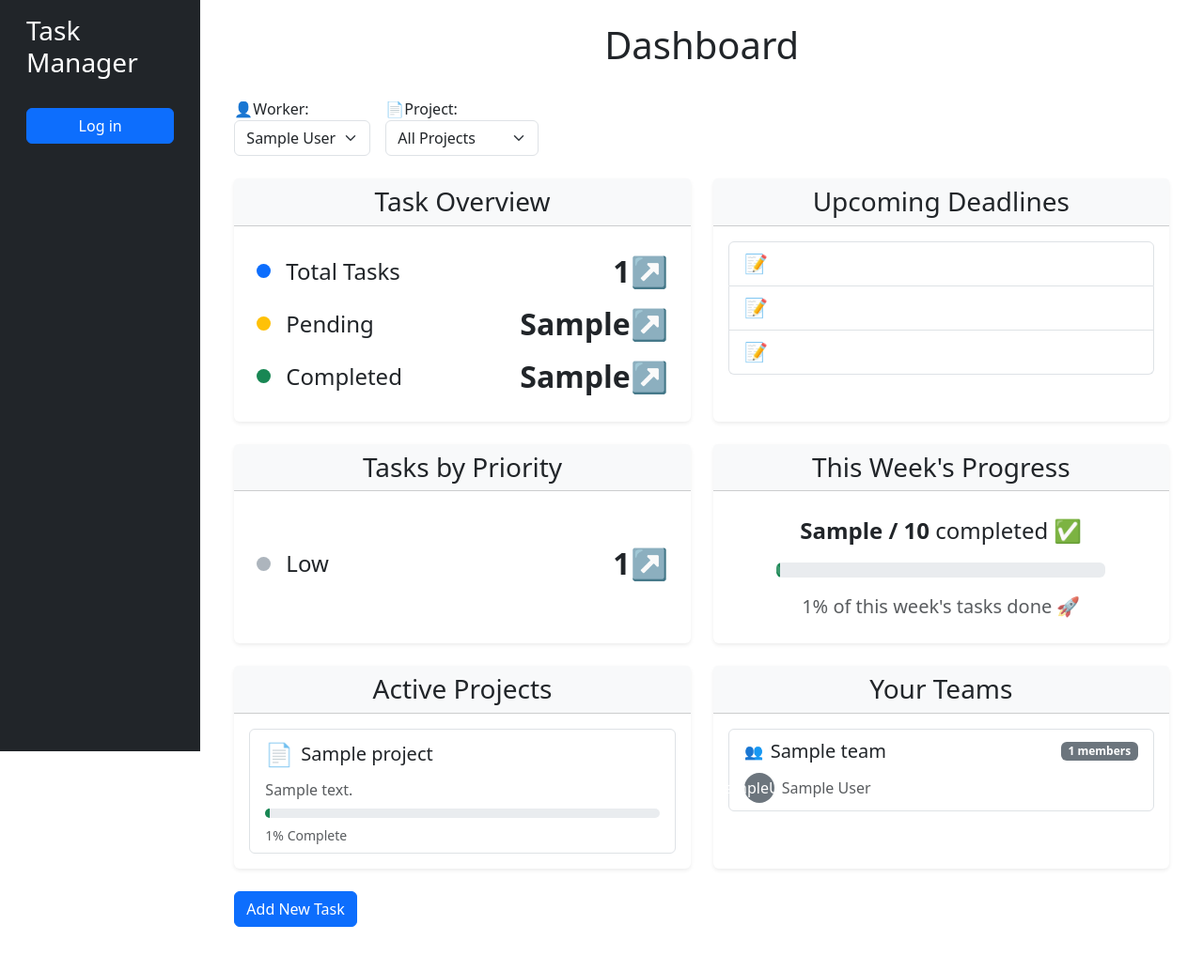
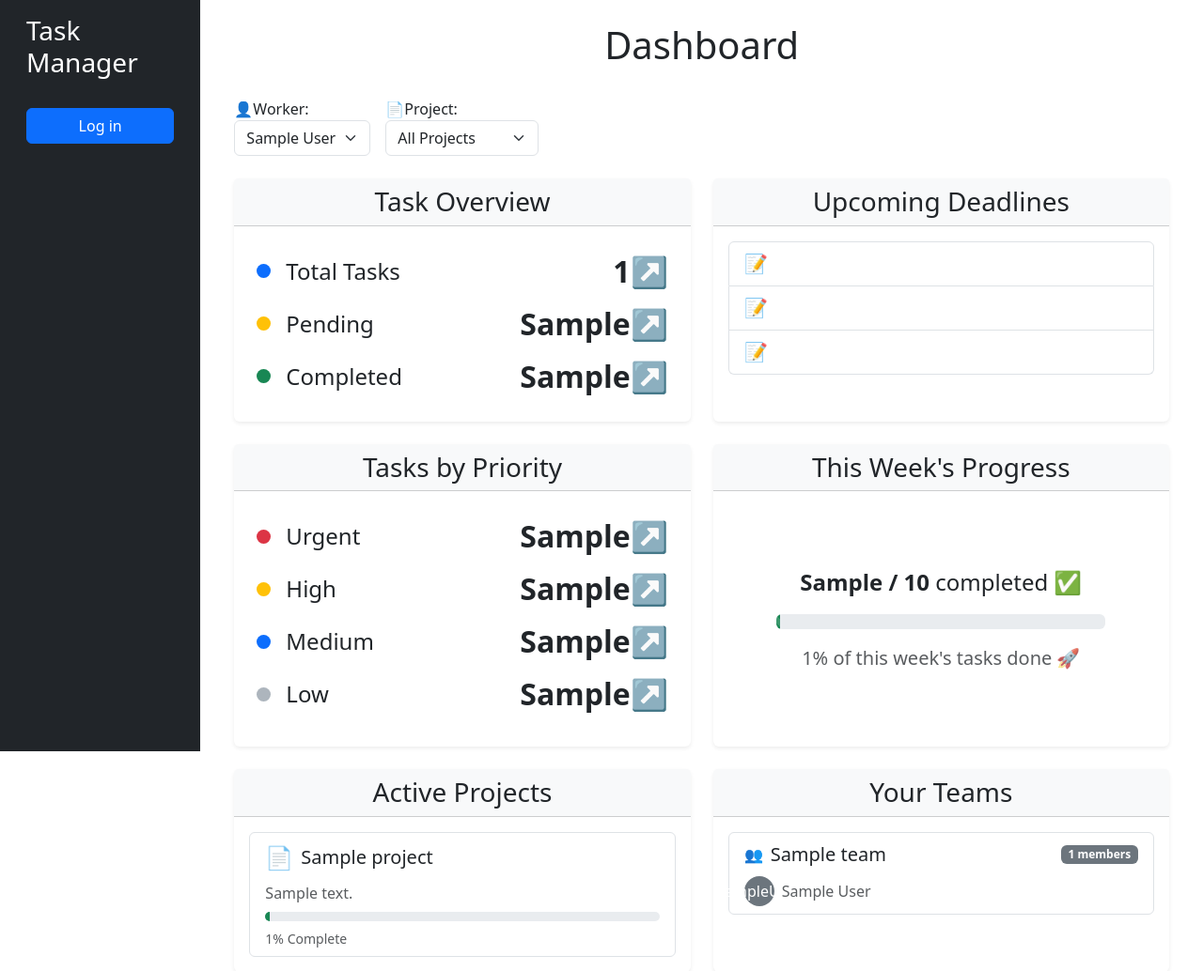
Before and after one commit to omerlenko/it-task-manager, a Django app: template templates/task_manager/index.html in a window 1280 px wide. Shown: the top 1034 px of the page at 94% size. Before the commit the page ends 987 px from the top, so only its background shows below. Run offline with Django 5.2, Linux system fonts and the light colour scheme; tables that the repository leaves empty hold one stand-in row (values such as "Sample post"); the template is opened without the code that fills it: values that come from a table or form of the project are taken from there, most other values are stand-ins (such as "Sample title", 1, 10 or a date in 2020).

Commit message:
modify task by priority card in the template to use updated context objects

```diff
--- a/templates/task_manager/index.html
+++ b/templates/task_manager/index.html
@@ -100,30 +100,42 @@
             <h3 class="mb-0">Tasks by Priority</h3>
           </div>
           <div class="card-body d-flex flex-column justify-content-center p-4">
-            {% for priority, count in task_priority_counts.items %}
-              <div class="d-flex  align-items-center mb-2">
-                <div class="circle me-3
-                 {% if priority == "1" %} clr-danger
-                 {% elif priority == "2" %} clr-warning
-                 {% elif priority == "3" %} clr-primary
-                 {% else %} clr-default
-                 {% endif %}"></div>
-                <span class="fs-4 me-auto">
-                  {% if priority  == "1" %}Urgent
-                  {% elif priority == "2" %}High
-                  {% elif priority == "3" %} Medium
-                  {% else %} Low
-                  {% endif %}
-                </span>
-                <span class="fs-2 fw-bold">
-                  <a href="{% url "task_manager:task-list" %}?priority={{ priority }}&assignees={{ selected_user.id }}" class="text-decoration-none text-dark">
-                    {{ count }}↗️
-                  </a>
-                </span>
-              </div>
-            {% empty %}
-              <p class="fs-5 text-muted text-center">No priority tasks</p>
-            {% endfor %}
+            <div class="d-flex align-items-center mb-2">
+              <div class="circle me-3 clr-danger"></div>
+              <span class="fs-4 me-auto">Urgent</span>
+              <span class="fs-2 fw-bold">
+                <a href="{% url "task_manager:task-list" %}?priority=1&assignees={{ selected_user.id }}" class="text-decoration-none text-dark">
+                  {{ urgent_tasks }}↗️
+                </a>
+              </span>
+            </div>
+            <div class="d-flex align-items-center mb-2">
+              <div class="circle me-3 clr-warning"></div>
+              <span class="fs-4 me-auto">High</span>
+              <span class="fs-2 fw-bold">
+                <a href="{% url "task_manager:task-list" %}?priority=2&assignees={{ selected_user.id }}" class="text-decoration-none text-dark">
+                  {{ high_tasks }}↗️
+                </a>
+              </span>
+            </div>
+            <div class="d-flex align-items-center mb-2">
+              <div class="circle me-3 clr-primary"></div>
+              <span class="fs-4 me-auto">Medium</span>
+              <span class="fs-2 fw-bold">
+                <a href="{% url "task_manager:task-list" %}?priority=3&assignees={{ selected_user.id }}" class="text-decoration-none text-dark">
+                  {{ medium_tasks }}↗️
+                </a>
+              </span>
+            </div>
+            <div class="d-flex align-items-center mb-2">
+              <div class="circle me-3 clr-default"></div>
+              <span class="fs-4 me-auto">Low</span>
+              <span class="fs-2 fw-bold">
+                <a href="{% url "task_manager:task-list" %}?priority=4&assignees={{ selected_user.id }}" class="text-decoration-none text-dark">
+                  {{ low_tasks }}↗️
+                </a>
+              </span>
+            </div>
           </div>
         </div>
       </div>
```
